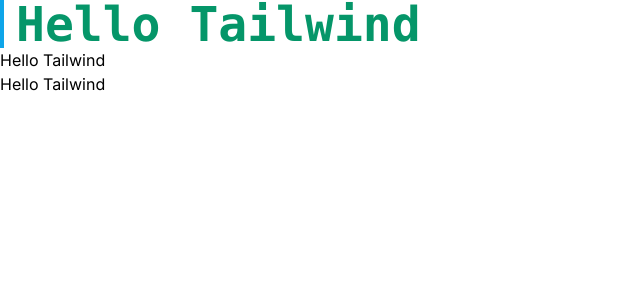
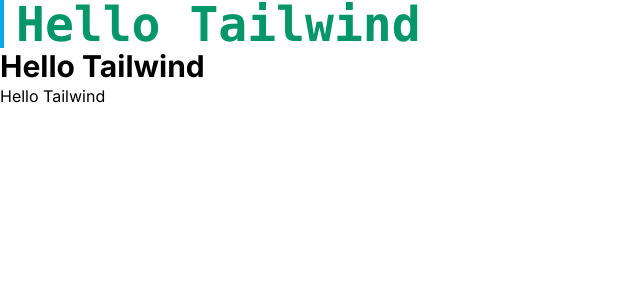
Before and after one commit to leotheodoro/tailwind-next, a Next.js app: page / in a window 1280 px wide. Shown: the top 300 px of the page, without its empty margins (0-640 px from the left). Built offline with nearby package versions, Linux system fonts and the light colour scheme.

Commit message:
💄 eslint and prettier

```diff
--- a/package.json
+++ b/package.json
@@ -21,5 +21,9 @@
     "react-dom": "18.2.0",
     "tailwindcss": "3.3.3",
     "typescript": "5.2.2"
+  },
+  "devDependencies": {
+    "@rocketseat/eslint-config": "^2.1.0",
+    "prettier-plugin-tailwindcss": "^0.5.3"
   }
 }
--- /dev/null
+++ b/prettier.config.js
@@ -0,0 +1,3 @@
+module.exports = {
+  plugins: [import('prettier-plugin-tailwindcss')],
+}
--- a/src/app/page.tsx
+++ b/src/app/page.tsx
@@ -1,8 +1,10 @@
 export default function Home() {
   return (
     <div>
-      <h1 className="font-mono font-bold text-emerald-600 text-5xl flex flex-items gap-3 before:w-1 before:h-116 before:bg-sky-500 before:flex">Hello Tailwind</h1>
-      <h2>Hello Tailwind</h2>
+      <h1 className="flex-items before:h-116 flex gap-3 font-mono text-5xl font-bold text-emerald-600 before:flex before:w-1 before:bg-sky-500">
+        Hello Tailwind
+      </h1>
+      <h2 className="text-3xl font-bold">Hello Tailwind</h2>
       <h3>Hello Tailwind</h3>
     </div>
   )
```
Also changed, not shown: .eslintrc.json, 1 other file (tests, documents, lock files or other folders).
